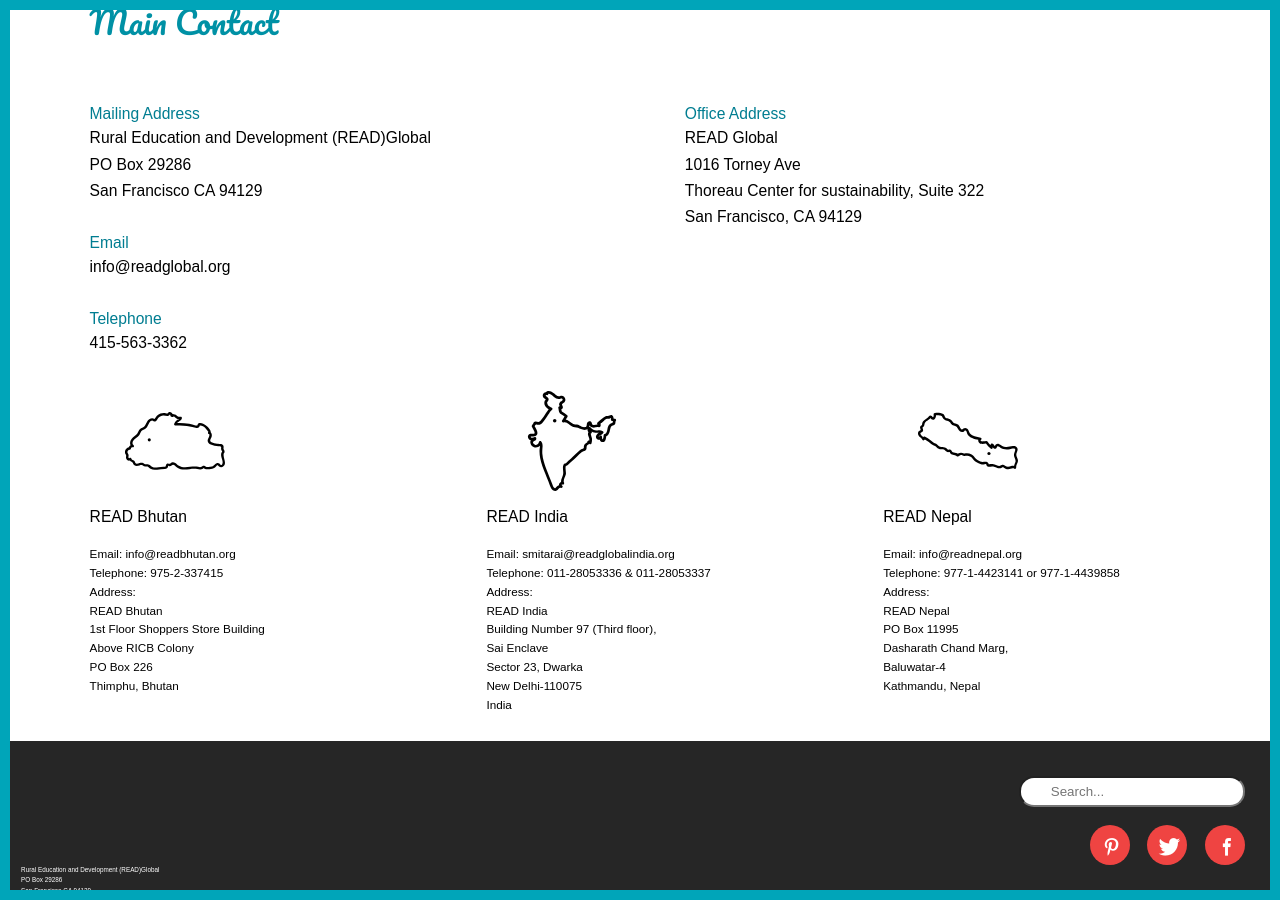
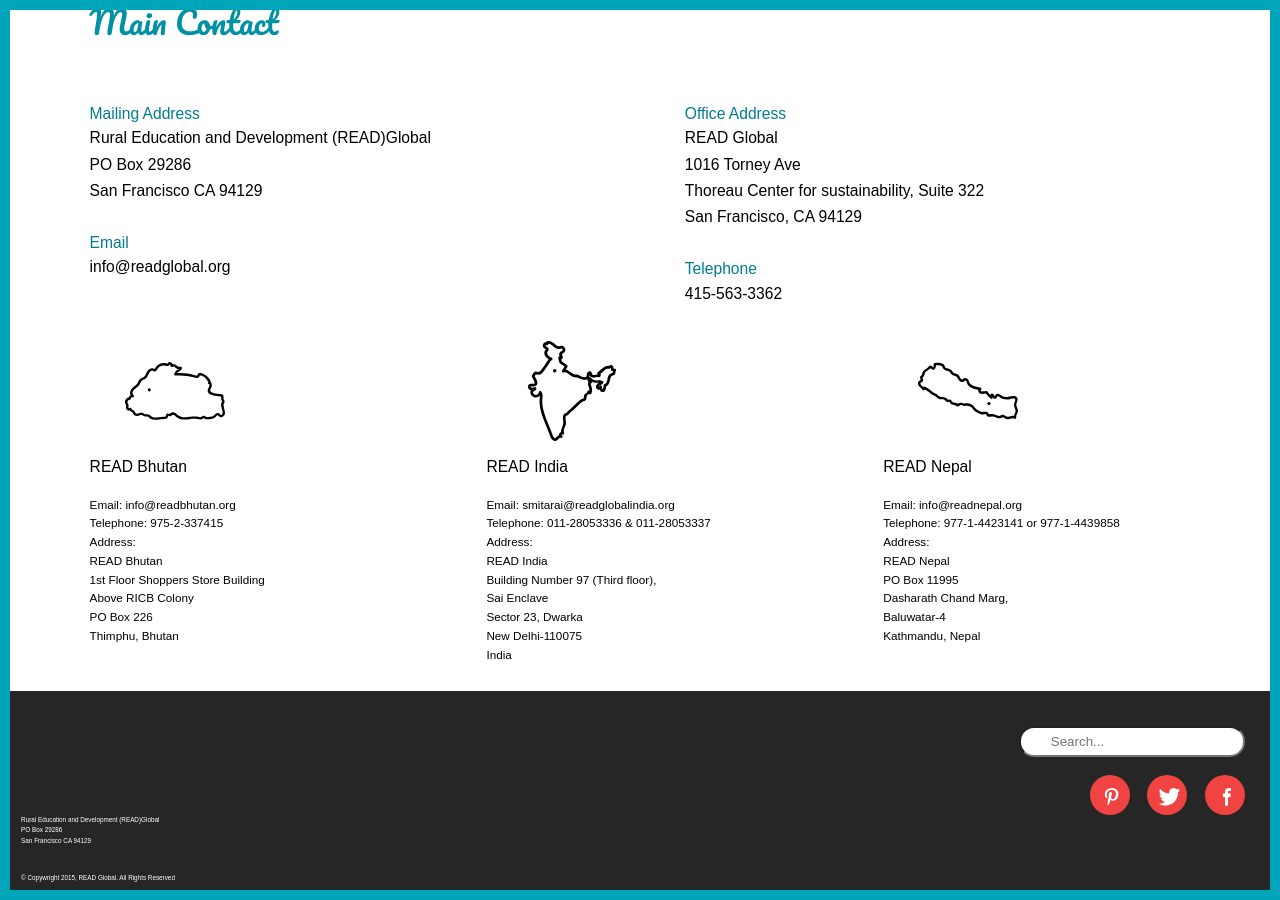
Before and after one commit to trac0040/non-for-profit, a Jekyll site: the page built from contact.html, in a window 1280 px wide and 900 px high, scrolled down 848 px. Built offline with Jekyll 4.4.1, drawn with Linux system fonts in a browser that asks for light colours; nearby versions of some CDN libraries; Markdown is read by kramdown in place of the engine named in the settings.

Commit message:
feat(html): change placement of address content
change placement of address content on contact.html page

```diff
--- a/contact.html
+++ b/contact.html
@@ -20,8 +20,7 @@
 				<h2 class="contact-h2 milli">Email</h2>
 					<p>info@readglobal.org</p>
 
-				<h2 class="contact-h2 milli">Telephone</h2>
-					<p>415-563-3362</p>
+
 			</div>
 
 			<div class="unit unit-xs-1 unit-s-1 unit-m-1-2 unit-l-1-2 contact-page-address milli">
@@ -30,6 +29,9 @@
 					<br>1016 Torney Ave
 					<br>Thoreau Center for sustainability, Suite 322
 					<br>San Francisco, CA 94129</p>
+
+				<h2 class="contact-h2 milli">Telephone</h2>
+					<p>415-563-3362</p>
 			</div>
 
 		</div>
```
